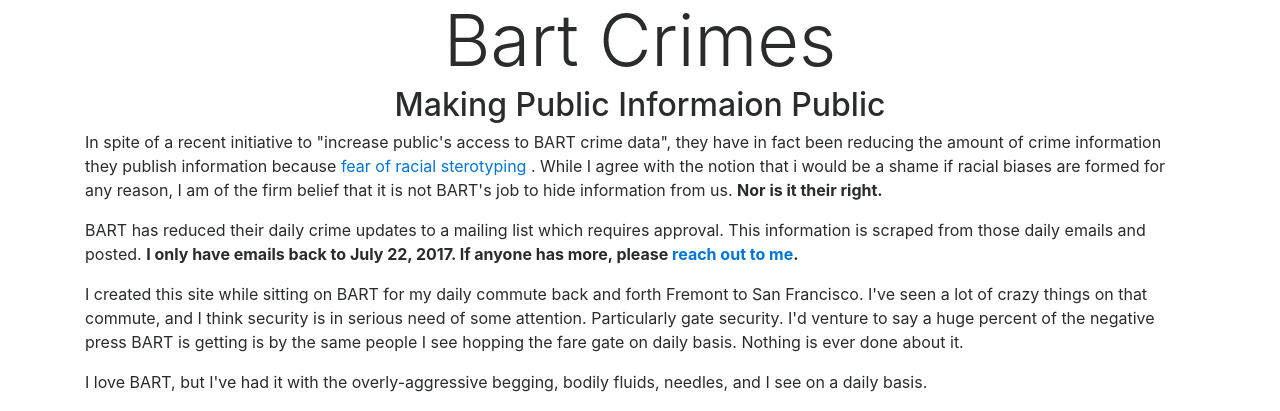
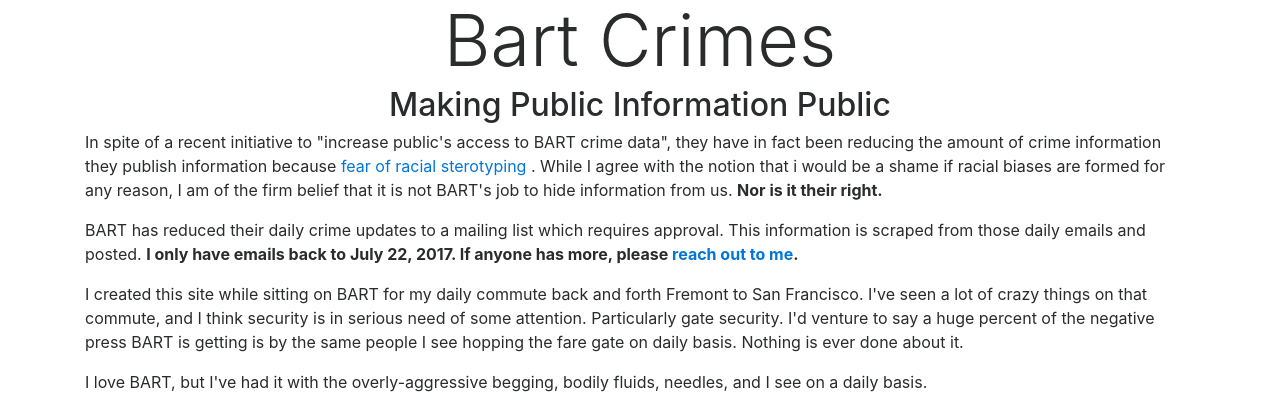
Before and after one commit to ben174/bart-crime, a Django app: page /about/ in a window 1280 px wide. Shown: the top 411 px of the page. Run offline with Django 3.2, Linux system fonts and the light colour scheme; some libraries are stand-ins or nearby versions.

Commit message:
Fix about page

```diff
--- a/templates/about.html
+++ b/templates/about.html
@@ -1,7 +1,7 @@
 {% extends 'base.html' %}
 {% block content %}
 <h1 class="display-3 text-center">Bart Crimes</h1>
-<h2 class="text-center">Making Public Informaion Public</h2>
+<h2 class="text-center">Making Public Information Public</h2>
 
 
     <p>In spite of a <a>recent initiative</a> to "increase public's access to BART crime data", they
```
